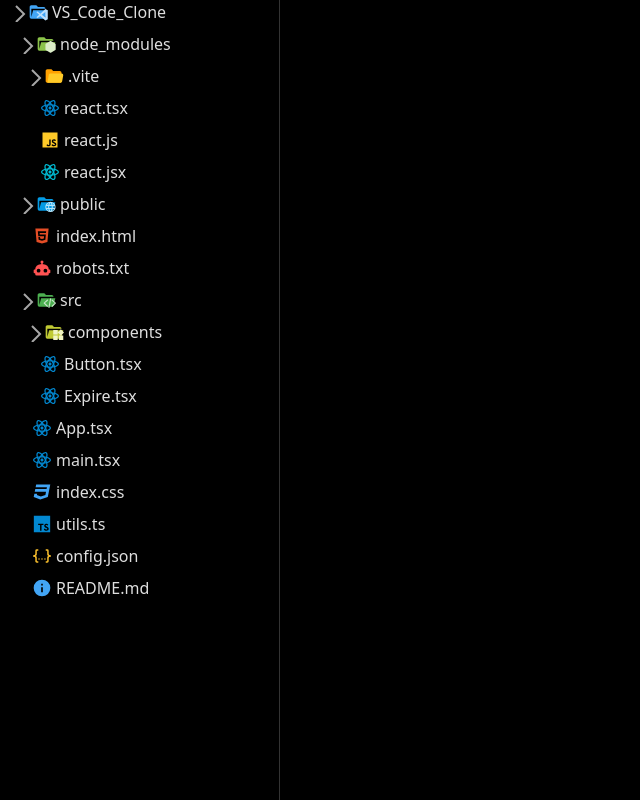
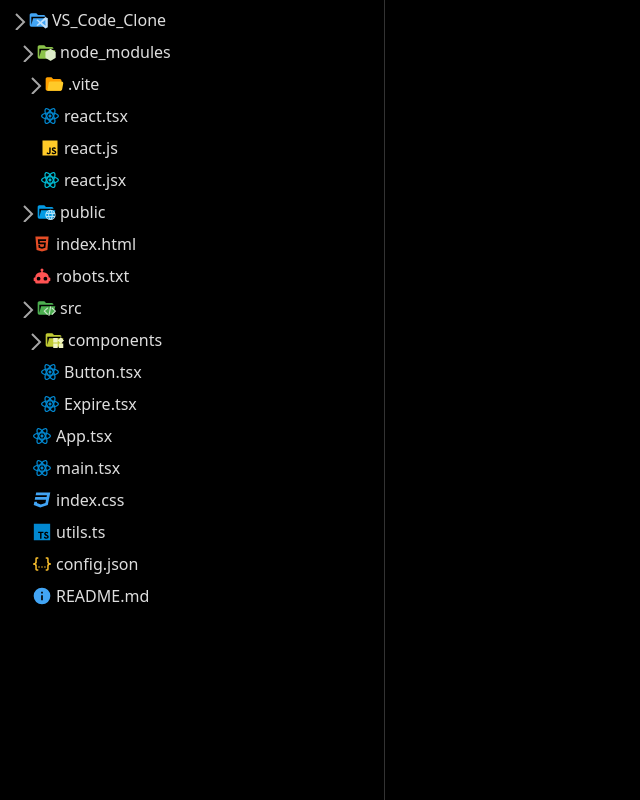
Before and after one commit to Mohammedelsisi21/vs-code-project, a React (Vite) app: page / in a window 1280 px wide. Shown: the whole page, without its empty margins (0-640 px from the left). Built offline with nearby package versions, Linux system fonts and the light colour scheme; the HTML template or start-up script is replaced by a standard one.

Commit message:
created resizeable

```diff
--- a/package.json
+++ b/package.json
@@ -15,6 +15,7 @@
     "react": "^19.1.1",
     "react-dom": "^19.1.1",
     "react-redux": "^9.2.0",
+    "react-resizable-panels": "^3.0.6",
     "react-syntax-highlighter": "^15.6.6",
     "uuid": "^13.0.0"
   },
--- a/src/App.tsx
+++ b/src/App.tsx
@@ -1,15 +1,21 @@
 import FileOpendBar from "./components/FileOpendBar"
 import RecursiveComponent from "./components/RecursiveComponent"
+import ResizeablePanel from "./components/ResizeablePanel"
 import { FileTree } from "./data/FileTree"
 
 const App = () => {
   return (
     <>
     <div className="h-screen flex items-start">
-      <div className="w-70 h-screen border-r border-r-[#333]">
+      <ResizeablePanel
+      minSize={20}
+      collapsedSize={20}
+      showLeftPanel
+      leftPanel={<div className="py-2">
         <RecursiveComponent FileTree={FileTree}/>
-      </div>
-      <FileOpendBar />
+      </div>}
+      rightPanel={<FileOpendBar />}
+      />
     </div>
 </>)
 }
--- a/src/components/BarList.tsx
+++ b/src/components/BarList.tsx
@@ -30,11 +30,11 @@ const BarList = ({ file } : IPorps) => {
 
 
   return (<>
-      <li className={`border-t-2 ${file.id === activeTab ? "border-t-[#ccc] bg-[#2e2e2e75]" : "border-transparent"}`} onClick={onClick}>
-        <div className='flex cursor-pointer hover:bg-[#64646473] items-center justify-center w-fit p-2 rounded-md'>
+      <li className={`border-b-2 ${file.id === activeTab ? "border-t-[#ccc] bg-[#000000]" : "border-transparent"}`} onClick={onClick}>
+        <div className='flex cursor-pointer hover:bg-[#00000057] items-center justify-center w-fit p-2 rounded-md'>
           <FileExteanionsIcon fileName={file.name}/>
           <span className='ml-1'>{file.name}</span>
-          <span className='cursor-pointer hover:bg-[#64646473] rounded-md p-1' onClick={(e) => {
+          <span className='cursor-pointer hover:bg-[#000000] rounded-md p-.5 ml-1' onClick={(e) => {
             e.stopPropagation()
             onRemove(file.id)
           }}>
--- a/src/components/FileOpendBar.tsx
+++ b/src/components/FileOpendBar.tsx
@@ -10,7 +10,7 @@ const FileOpendBar = () => {
 
     return (
     <div>
-      <ul className="flex space-x-.5">
+      <ul className="flex space-x-.5 bg-gray-100/10">
         {openFile.map((file) => <BarList key={file.id} file={file}/>)}
     </ul>
     <FileSyntaxhighlighter content={clickedFile.fileContent}/>
--- /dev/null
+++ b/src/components/ResizeablePanel.tsx
@@ -0,0 +1,30 @@
+import { memo, type ReactNode } from "react"
+import { Panel, PanelGroup, PanelResizeHandle } from "react-resizable-panels";
+
+
+interface IProps {
+    defaultLayout?: number[] | undefined;
+    leftPanel: ReactNode
+    rightPanel: ReactNode
+    showLeftPanel: boolean
+    collapsedSize: number
+    minSize: number
+}
+
+const ResizeablePanel = ({defaultLayout = [30, 70], leftPanel, rightPanel, showLeftPanel,collapsedSize, minSize} : IProps) => {
+    const onLayout = (sizes: number[]) => {
+    document.cookie = `react-resizable-panels:layout=${JSON.stringify(sizes)}`;};
+
+    return (<>
+    <PanelGroup direction="horizontal" onLayout={onLayout} autoSaveId="conditional">
+        {showLeftPanel && <>
+                <Panel defaultSize={defaultLayout[0]} collapsible={true} collapsedSize={collapsedSize} minSize={minSize}>{leftPanel}</Panel>
+                <PanelResizeHandle className="border-r border-r-[#333]" />
+            </>}
+        <Panel defaultSize={defaultLayout[1]}>{rightPanel}</Panel>
+    </PanelGroup>
+
+    </>)
+}
+
+export default memo(ResizeablePanel)
```
Also changed, not shown: 1 other file (tests, documents, lock files or other folders).
